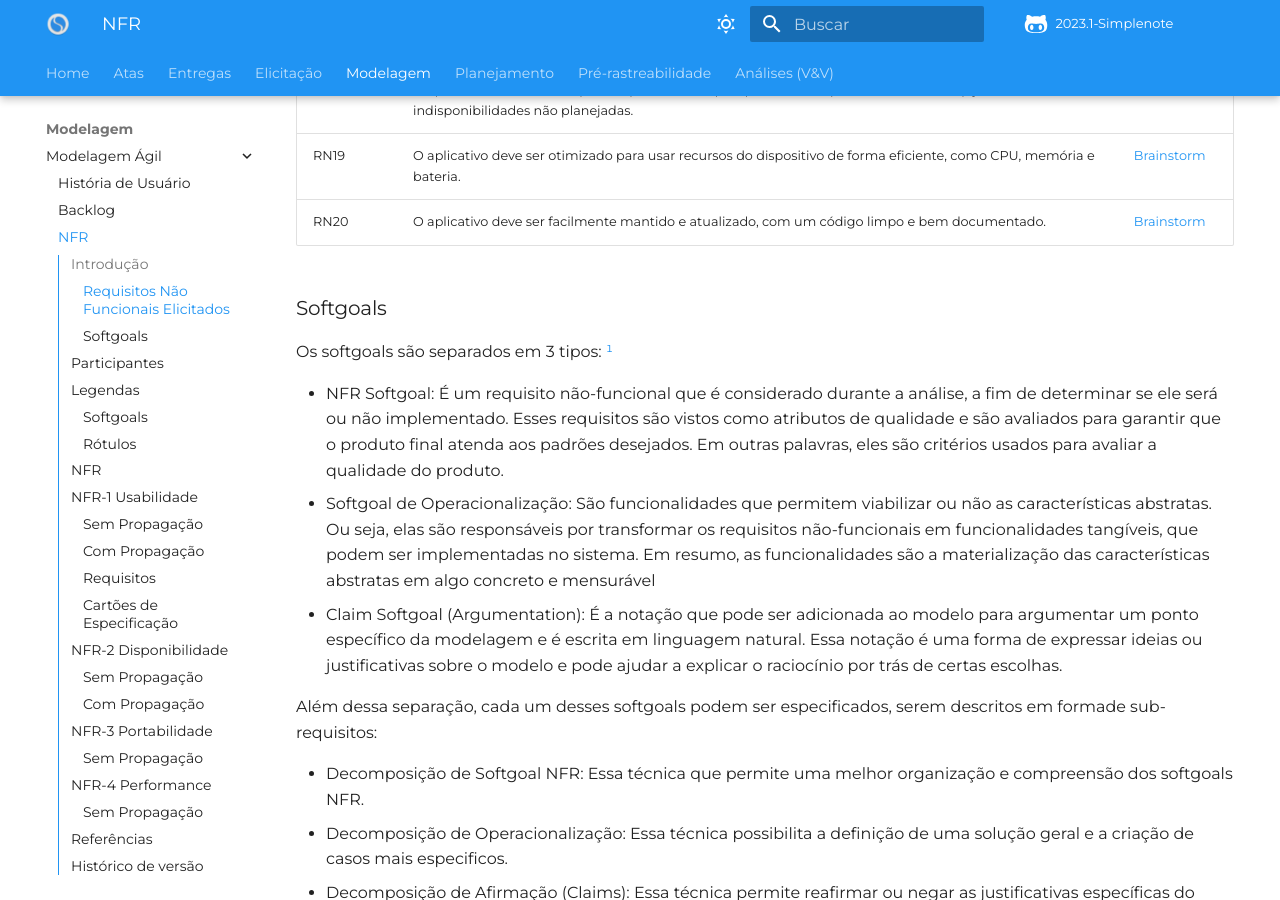
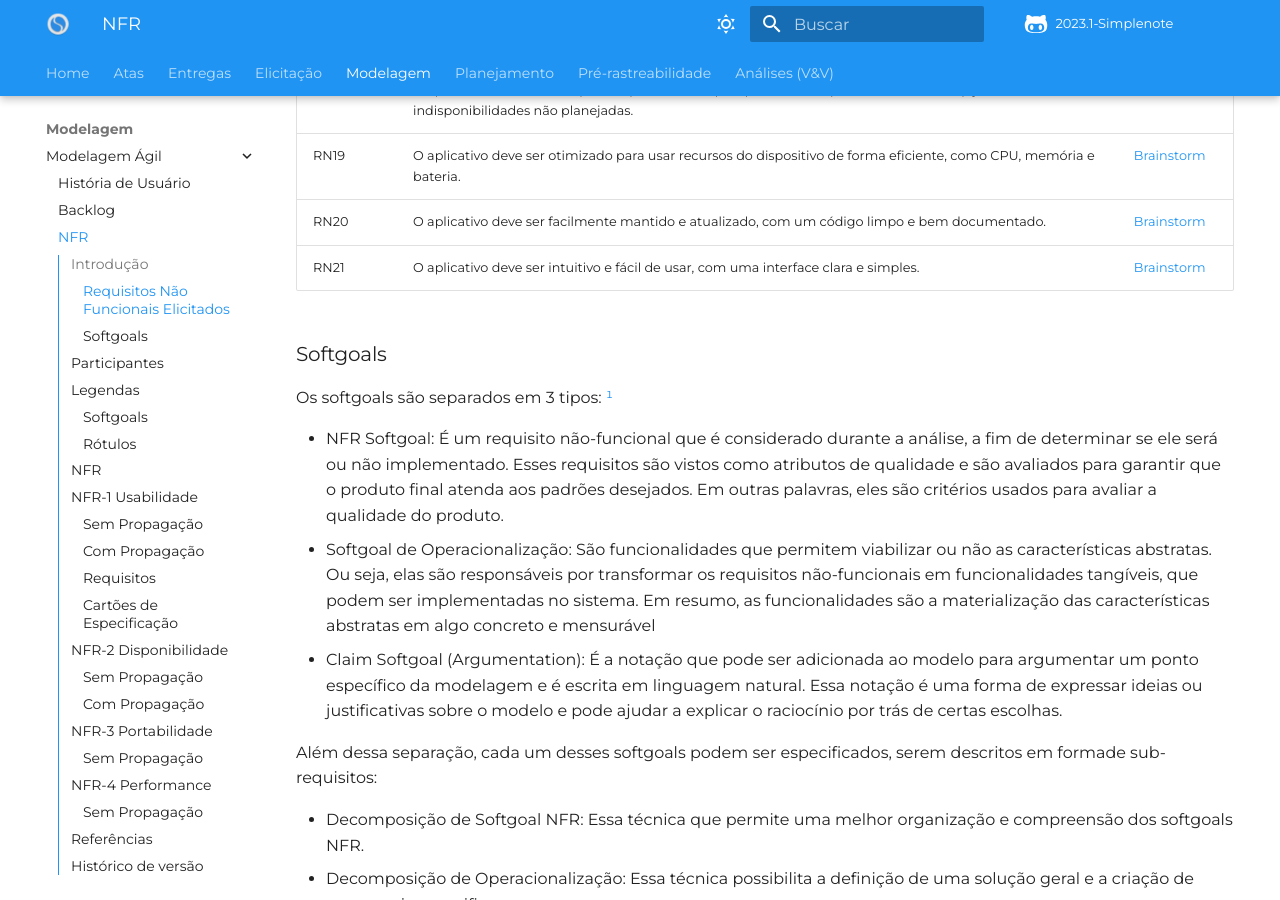
Before and after one commit to Requisitos-de-Software/2023.1-Simplenote, an MkDocs documentation site: the page built from docs/modelagem/nfr.md, in a window 1280 px wide and 900 px high, scrolled down 1333 px. Built offline with MkDocs 1.6.1 and Material for MkDocs 9.7.7, drawn with Linux system fonts in a browser that asks for light colours; some web fonts are replaced; comment, search, counter and statistics services are not loaded.

Commit message:
Update nfr.md

```diff
--- a/docs/modelagem/nfr.md
+++ b/docs/modelagem/nfr.md
@@ -29,9 +29,7 @@ Não-Funcionais e podem estar inter-relacionados, expressando a influência de u
 |RN18| O aplicativo deve estar disponível para uso sempre que o usuário precisar, sem interrupções ou indisponibilidades não planejadas.| [Brainstorm](https://requisitos-de-software.github.io/2023.1-Simplenote/elicitacao/brainstorming/)|
 |RN19| O aplicativo deve ser otimizado para usar recursos do dispositivo de forma eficiente, como CPU, memória e bateria. | [Brainstorm](https://requisitos-de-software.github.io/2023.1-Simplenote/elicitacao/brainstorming/)|
 |RN20| O aplicativo deve ser facilmente mantido e atualizado, com um código limpo e bem documentado. | [Brainstorm](https://requisitos-de-software.github.io/2023.1-Simplenote/elicitacao/brainstorming/)|
-
-
-
+|RN21| O aplicativo deve ser intuitivo e fácil de usar, com uma interface clara e simples.| [Brainstorm](https://requisitos-de-software.github.io/2023.1-Simplenote/elicitacao/brainstorming/)|
 
 ### Softgoals
 
```
